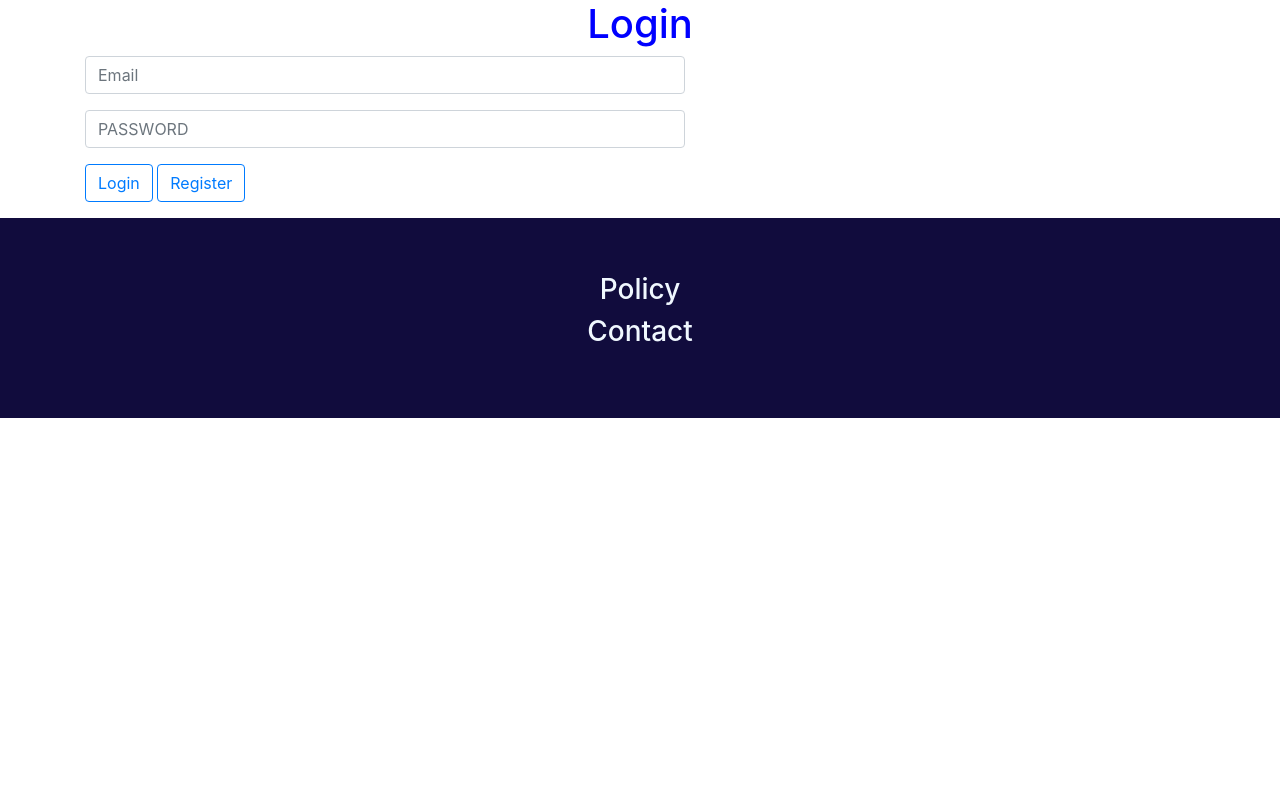
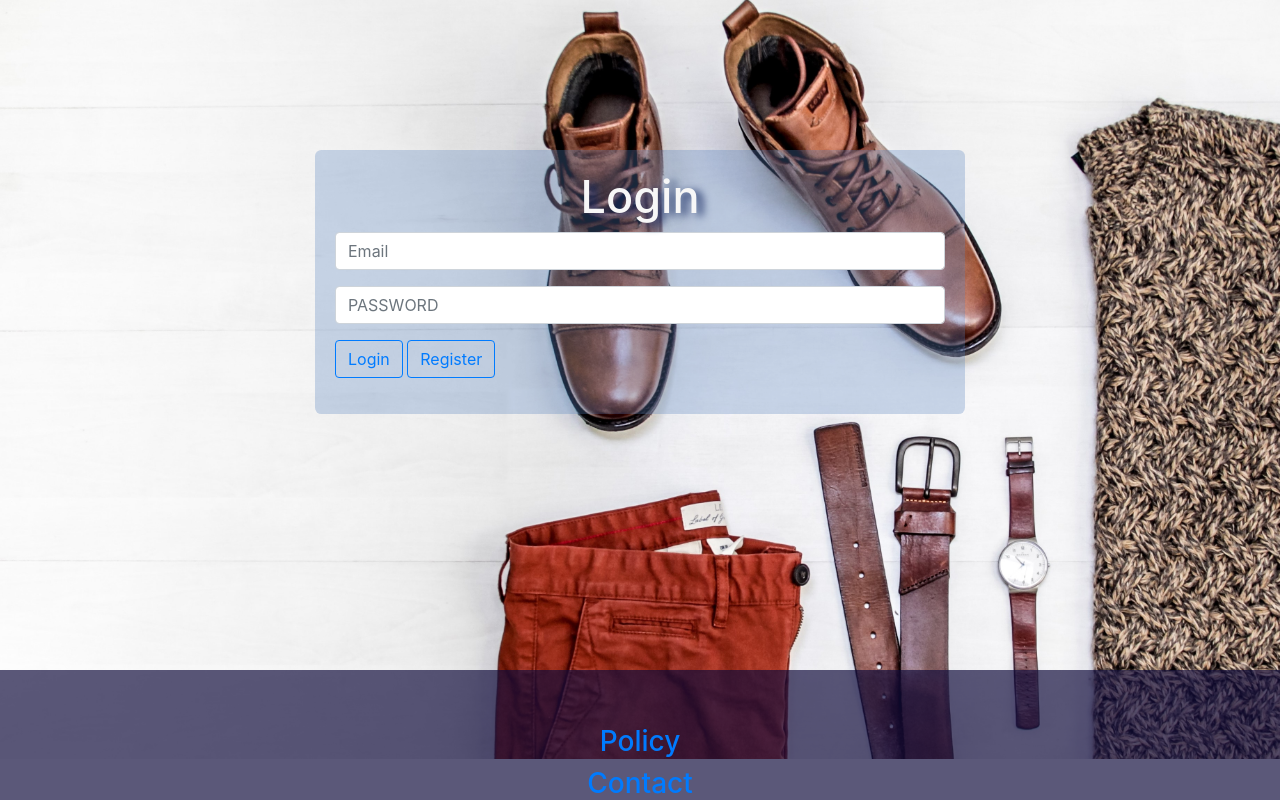
Before and after one commit to carpazzo/WebShop, a PHP site: page / in a window 1280 px wide. Run offline with PHP 8.4, Linux system fonts and the light colour scheme.

Commit message:
Some changes on css
added a background accord to the theme.
some new footers adn fix broken code

```diff
--- a/form.php
+++ b/form.php
@@ -22,7 +22,7 @@
 
         </div>
 
-        <h3>Register!</h3>
+        <h3 class="biglog">Register!</h3>
         <div id="formulary">
 
 
@@ -64,7 +64,7 @@
         </div>
         <p></p>
 
-        <footer >
+        <footer id="bigfoot" >
 
             <h3>Policy</h3>
 
--- a/index.php
+++ b/index.php
@@ -11,12 +11,14 @@
     <meta http-equiv="X-UA-Compatible" content="ie=edge">
     <title>Login Page</title>
     <link rel="stylesheet" type="text/css" href="style.css">
-    <link rel="stylesheet" href="https://stackpath.bootstrapcdn.com/bootstrap/4.1.3/css/bootstrap.min.css" integrity="sha384-MCw98/SFnGE8fJT3GXwEOngsV7Zt27NXFoaoApmYm81iuXoPkFOJwJ8ERdknLPMO" crossorigin="anonymous">
+    <link rel="stylesheet" href="https://stackpath.bootstrapcdn.com/bootstrap/4.1.3/css/bootstrap.min.css"
+    integrity="sha384-MCw98/SFnGE8fJT3GXwEOngsV7Zt27NXFoaoApmYm81iuXoPkFOJwJ8ERdknLPMO" crossorigin="anonymous">
 
 </head>
 <body>
-    <div id:"wrapper">
-        <div class="container">
+    <div id="wrapper">
+
+        <div id ="container">
             <h3 class="biglog">Login</h3>
             <form method="POST" action="validation.php" >
                 <fieldset class="form-group">
@@ -33,16 +35,14 @@
                 </form>
         </div>
 
-        <footer>
-
-            <h3>Policy</h3>
-
-            <h3>Contact</h3>
-
-        </footer>
 
     </div>
+    <footer id="bigfoot" >
 
+        <a href="http://"><h3>Policy</h3></a>
+        <a href="https://dalton_ramiro@hotmail.com"><h3>Contact</h3></a>
+
+    </footer>
 
 </body>
 </html>
--- a/style.css
+++ b/style.css
@@ -86,6 +86,7 @@ li
     width: 700px;
     position: relative;
     left: 33%;
+
 }
 
 
@@ -173,21 +174,32 @@ li
 
 .biglog
 {
-    color: blue;
-    font-size: 40px;
+    color: rgb(247, 247, 247);
+    font-size: 45px;
+    text-shadow: 6px 3px 8px rgb(18, 38, 95);
+}
+#container
+{
+    display: block;
+    width: 650px;
+    margin: auto;
+    margin-top: 150px;
+    background-color: rgba(88, 129, 190, 0.301);
+    padding: 20px;
+    border-radius: 0.4em;
 }
 
 
-
-footer
+#bigfoot
 {
-    position: static;
+    position:fixed;
+    display: block;
     bottom: 0px;
     left: 0px;
     margin-top: 10px;
-    background-color: rgb(17, 12, 61);
+    background-color: rgba(17, 12, 61, 0.685);
     width: 100%;
-    height: 200px;
+    height: 130px;
     text-align: center;
     padding-top: 55px;
     font-size: 20px;
@@ -206,31 +218,35 @@ body
 
     margin:0px;
     padding: 0px;
-    height: 100%;
+    background-image: url(background.jpg);
+    background-repeat: no-repeat;
+    background-size: cover;
+
+
+}
+#wrapper
+{
+    min-height: 100%;
+    margin:0px;
+    padding-bottom: 50px;
+    overflow: visible;
 }
 html
 {
     margin:0px;
     padding: 0px;
-    height: 100%;
 
 }
-.container
+#dev
 {
-    min-height: 100%;
+    margin-top: 10px;
+    display: block;
+    bottom: 0px;
+    left: 0px;
+    background-color: rgba(17, 12, 61, 0.685);
+    width: 100%;
+    height: auto;
+    text-align: right;
+    font-size: 30px;
+    color: aliceblue;
 }
-.container input
-{
-    width: 600px;
-
-}
-.container textarea
-{
-    width: 600px;
-}
-
-#wrapper
-{
-
-    position: relative;
-}
```
Also changed, not shown: administrative.php (+3 -6 lines), merchandise.php (+4 -7 lines), background.jpg (added).
